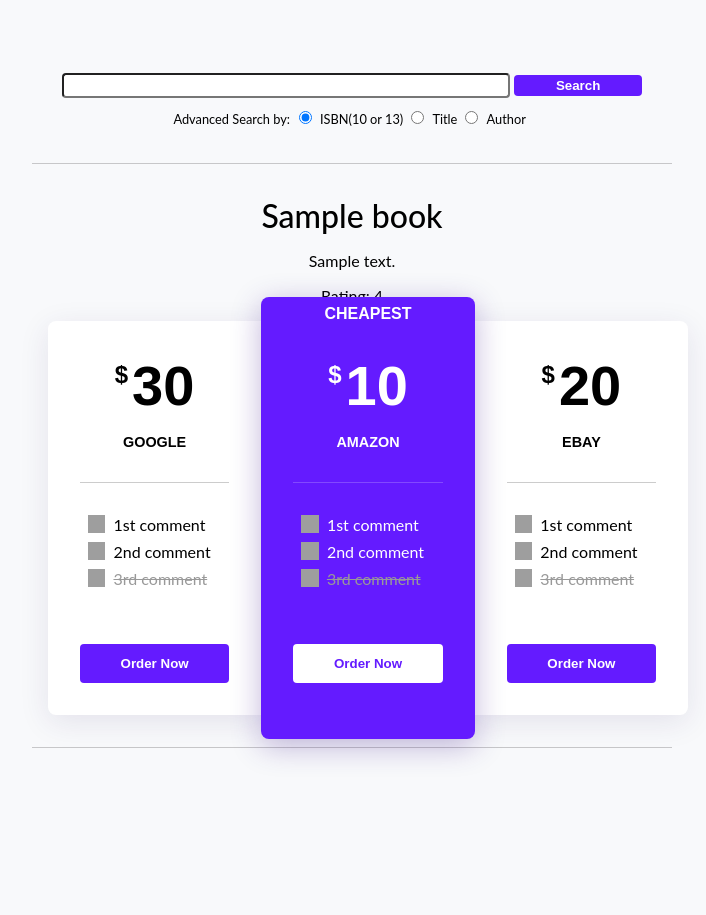
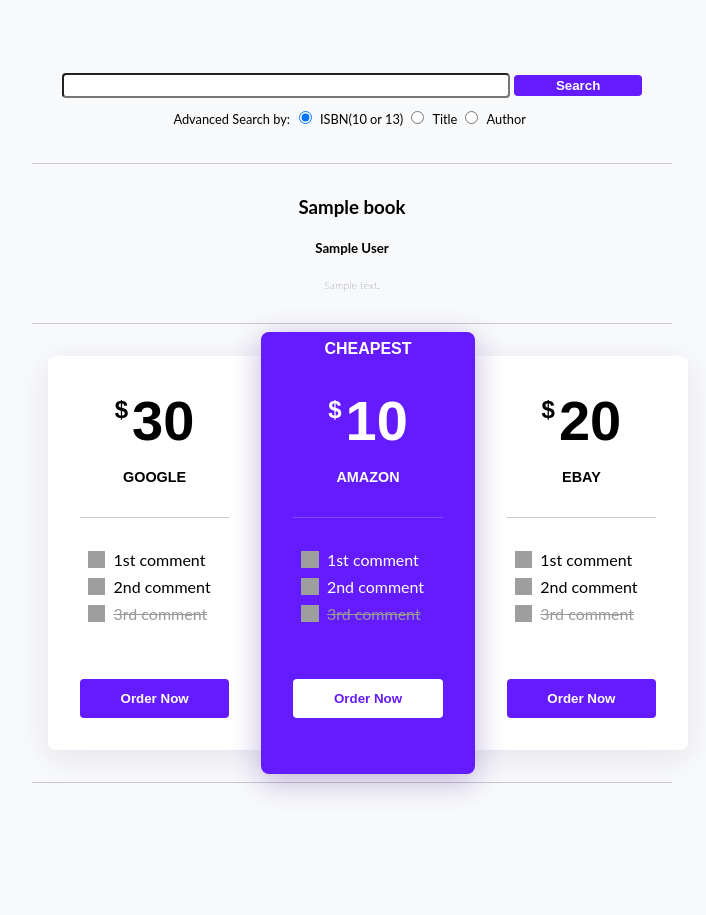
Before and after one commit to mooretrev/Ketabcheh-Deployment, a Django app: template keta/templates/keta/index.html in a window 1280 px wide. Shown: the part 231-1146 px from the top of the page, without its empty margins (288-994 px from the left). Before the commit the page ends 991 px from the top, so only its background shows below. Run offline with Django 3.2, Linux system fonts and the light colour scheme; tables that the repository leaves empty hold one stand-in row (values such as "Sample post"); the template is opened without the code that fills it: values that come from a table or form of the project are taken from there, most other values are stand-ins (such as "Sample title", 1, 10 or a date in 2020); grey boxes are pictures that could not be loaded.

Commit message:
added Medhi's front end formatting. Price connection still needs to be made

```diff
--- a/keta/ProcessRequest.py
+++ b/keta/ProcessRequest.py
@@ -14,8 +14,7 @@
 
 def process_isbn(isbn, generalInfo=None):
     if generalInfo is None:
-        generalInfo = google_books_search_by_isbn(
-            isbn)['items'][0]['volumeInfo']
+        generalInfo = google_books_search_by_isbn(isbn)['items'][0]['volumeInfo']
     priceInfo = book_run_api_call(isbn)['result']['offers']['booksrun']
     try:
         ratingInfo = good_book_review(isbn)['books'][0]
--- a/keta/templates/keta/index.html
+++ b/keta/templates/keta/index.html
@@ -78,10 +78,23 @@
 
 
     {% for book in books %}
-        <h1>{{book.title}}</h1>
-        <p>{{book.description}}</p>
-        <p>Rating: {{book.rating}}</p>
-        <div id="clear" style="clear:both;"></div>
+<!--        <h1>{{book.title}}</h1>-->
+<!--        <p>{{book.description}}</p>-->
+<!--        <p>Rating: {{book.rating}}</p>-->
+<!--        <div id="clear" style="clear:both;"></div>-->
+
+        <div class="just">
+        <h3 class="aut-tit">{{book.title}}</h3>
+        <h5 class="aut-tit">
+            {% for author in book.authors %}
+            {{author}}
+            {% endfor %}
+        </h5>
+        <div class="desc">
+          <h6>{{book.description}}</h6>
+        </div>
+      </div>
+      <div class="divider"></div>
 
 
         <div>
```
